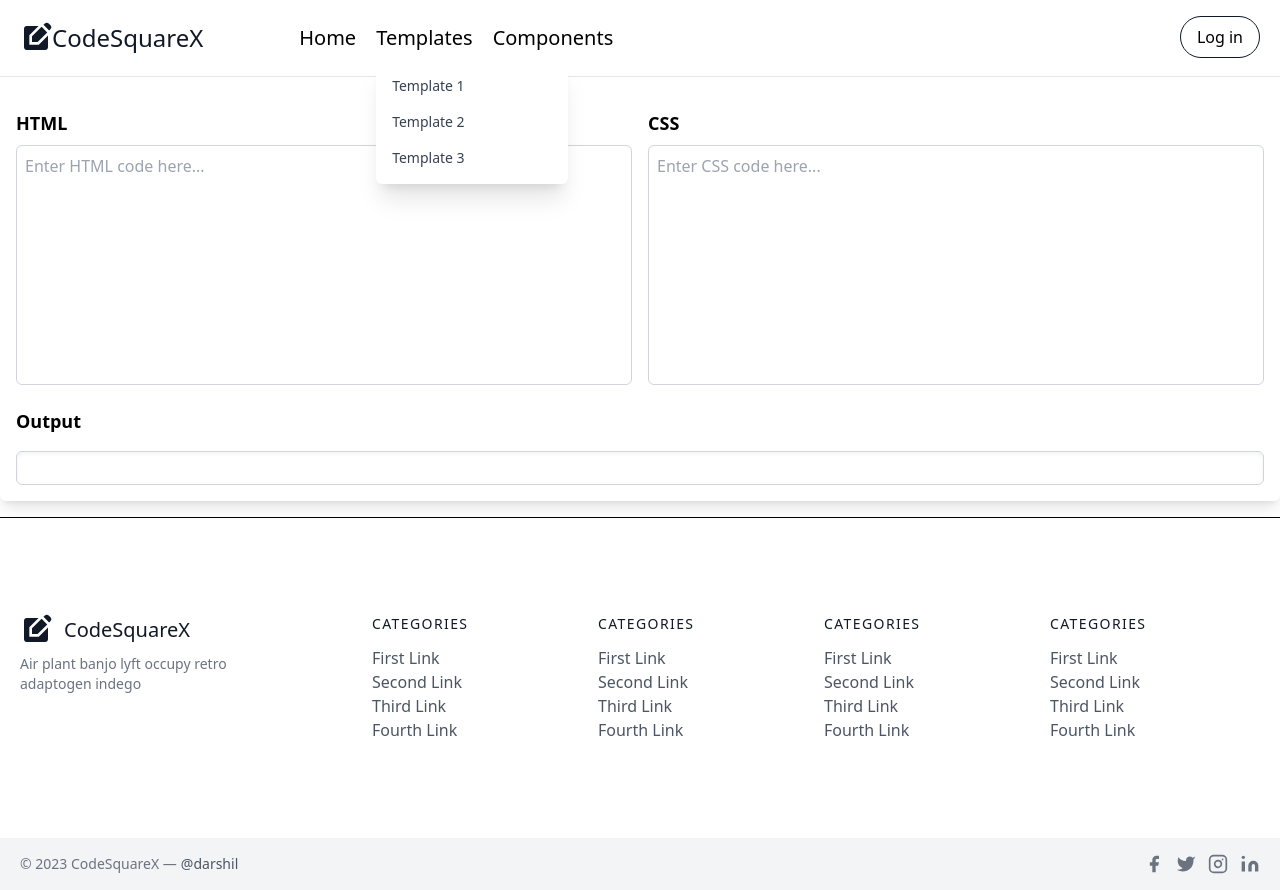
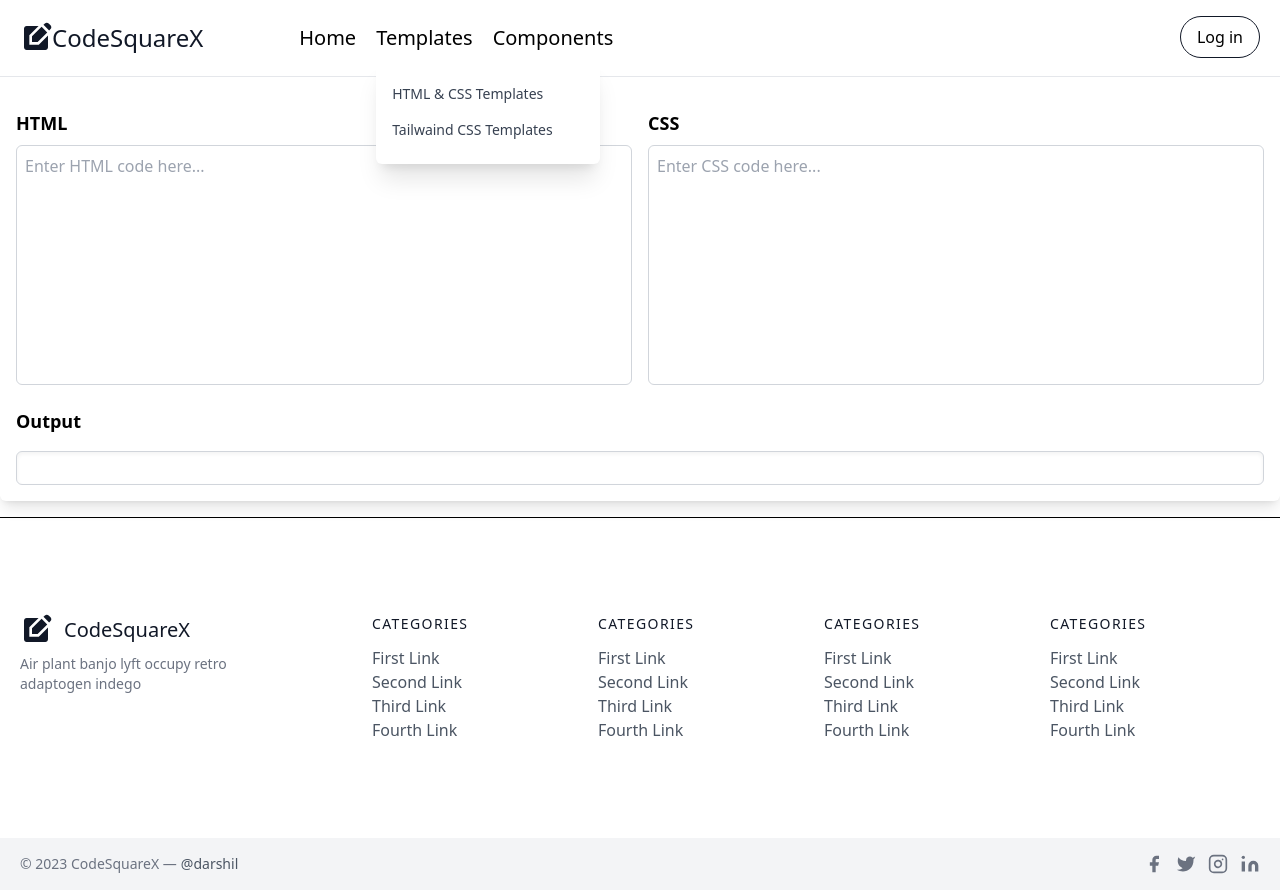
Before and after one commit to darshilkantaria11/SU, a Next.js app in the folder codeeasy/: page /compiler in a window 1280 px wide. Both pictures are taken after a click on the button "Templates". Built offline with nearby package versions, Linux system fonts and the light colour scheme.

Commit message:
something

```diff
--- a/codeeasy/components/Navbar.js
+++ b/codeeasy/components/Navbar.js
@@ -80,16 +80,15 @@ const Navbar = ({ user }) => {
                 Templates
               </button>
               {isDropdownOpen1 && (
-                <div className="absolute  z-10  mt-2 py-2 w-48 bg-white rounded-md shadow-xl">
-                  <Link className="block px-4 py-2 text-sm text-gray-700 hover:bg-gray-100" href="#">
-                    Template 1
+                <div className="absolute  z-10  mt-2 py-4 w-56 bg-white rounded-md shadow-xl">
+                  <Link className="block px-4 py-2 text-sm text-gray-700 hover:text-blue-500 " href="/templates/html&css">
+                    HTML & CSS Templates
                   </Link>
-                  <Link className="block px-4 py-2 text-sm text-gray-700 hover:bg-gray-100" href="#">
-                    Template 2
+
+                  <Link className="block px-4 py-2 text-sm text-gray-700 hover:text-blue-500 " href="#">
+                    Tailwaind CSS Templates
                   </Link>
-                  <Link className="block px-4 py-2 text-sm text-gray-700 hover:bg-gray-100" href="#">
-                    Template 3
-                  </Link>
+
                 </div>
               )}
             </div>
@@ -130,7 +129,7 @@ const Navbar = ({ user }) => {
                 className="mr-5 text-xl hover:text-blue-500 focus:outline-none"
                 onClick={toggleDropdown2}
               >
-                <CgUserlane size={24} />
+                <CgUserlane size={34} />
 
               </button>
               {isDropdownOpen2 && (
--- a/codeeasy/pages/compiler.js
+++ b/codeeasy/pages/compiler.js
@@ -1,4 +1,3 @@
-import Head from "next/head";
 import { useEffect, useState } from "react";
 
 export default function Compiler() {
@@ -21,9 +20,7 @@ export default function Compiler() {
 
   return (
     <>
-      <Head>
 
-      </Head>
       <div className="container mx-auto my-4 p-4 rounded-md shadow-lg">
         <div className="grid grid-cols-2 gap-4">
           <div>
--- /dev/null
+++ b/codeeasy/pages/templates/html&css.js
@@ -0,0 +1,11 @@
+import React from 'react'
+
+const hcteamplates = () => {
+  return (
+    <>
+
+    </>
+  )
+}
+
+export default hcteamplates
```
